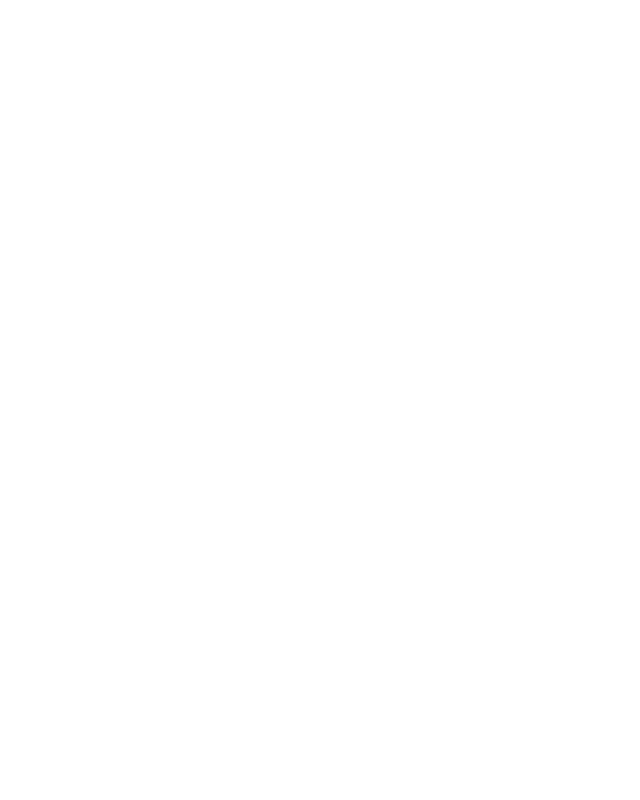
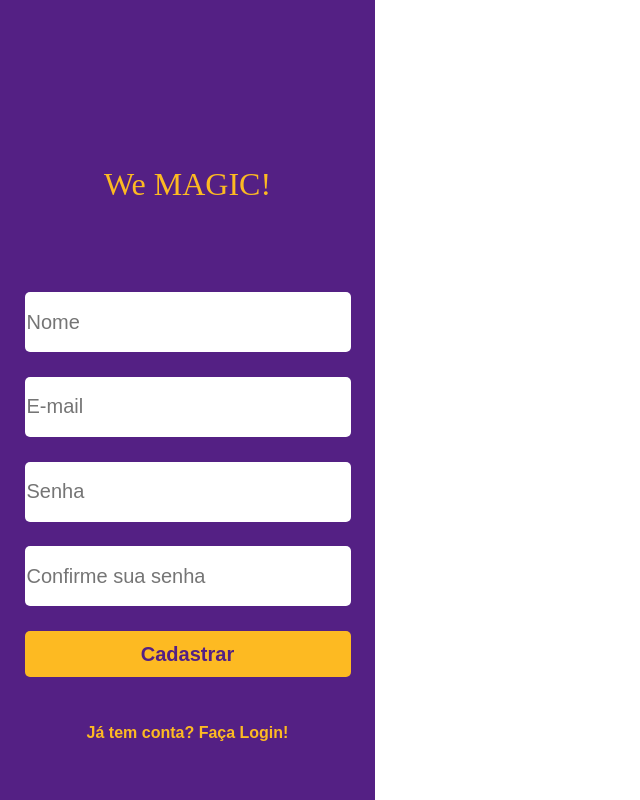
Before and after one commit to NikolasRR/project14-MAGICSPORTS-front, a React (Create React App) app: page /sign-up in a window 1280 px wide. Before the commit this address had no page. Shown: the whole page, without its empty margins (0-640 px from the left). Built offline with nearby package versions, Linux system fonts and the light colour scheme.

Commit message:
nova rota signup, tratando erro no npm start

```diff
--- a/src/components/App.js
+++ b/src/components/App.js
@@ -8,6 +8,7 @@
 
 import "./../assets/css/reset.css";
 import "./../assets/css/style.css";
+import SignUpScreen from "./SignUpScreen";
 
 function App() {
     const [token, setToken] = useState(null);
@@ -41,6 +42,7 @@
                 <Routes>
                     <Route path="/" element={<Home />} />
                     <Route path="/sign-in" element={<SignInScreen />} />
+                    <Route path="/sign-up" element={<SignUpScreen />} />
                 </Routes>
             </BrowserRouter>
         </TokenContext.Provider>
--- /dev/null
+++ b/src/components/SignUpScreen.js
@@ -0,0 +1,126 @@
+import styled from "styled-components";
+import { Link, useNavigate } from "react-router-dom";
+import { useState } from "react";
+import axios from "axios";
+
+function SignUpScreen() {
+    const navigate = useNavigate();
+    const [name, setName] = useState("");
+    const [email, setEmail] = useState("");
+    const [password, setPassword] = useState("");
+    const [confirmPass,setConfirmPass] = useState("");
+    const SignIn = async function (ev) {
+        ev.preventDefault();
+        if(confirmPass!== password) {
+            setPassword("");
+            setConfirmPass("");
+            alert("As senhas não conincidem!")
+            return
+        }
+        try {
+            await axios.post("https://magic-sports.herokuapp.com/sign-up",
+        {   name,
+            email,
+            password
+        })
+        .then(res => {
+            navigate("/sign-in");
+        })
+        } catch (error) {
+            console.log(error);
+            alert("Falha ao tentar realizar cadastro! Tente novamente em instantes.");
+        }
+
+    }
+  return (
+    <Container>
+      <H1>We MAGIC!</H1>
+      <Form onSubmit={SignIn}>
+      <Input
+          placeholder="Nome"
+          value={email}
+          type="name"
+          onChange={(ev) => setName(ev.target.value)}
+        ></Input>
+        <Input
+          placeholder="E-mail"
+          value={email}
+          type="email"
+          onChange={(ev) => setEmail(ev.target.value)}
+        ></Input>
+        <Input
+          placeholder="Senha"
+          value={password}
+          type="password"
+          onChange={(ev) => setPassword(ev.target.value)}
+        ></Input>
+        <Input
+          placeholder="Confirme sua senha"
+          value={confirmPass}
+          type="password"
+          onChange={(ev) => setConfirmPass(ev.target.value)}
+        ></Input>
+        <Button type="submit">Cadastrar</Button>
+      </Form>
+      <StyledLink to="/sign-up">Já tem conta? Faça Login!</StyledLink>
+    </Container>
+  );
+}
+export default SignUpScreen;
+
+const Container = styled.div`
+  background-color: #542084;
+  display: flex;
+  flex-wrap: wrap;
+  justify-content: center;
+  width: 375px;
+  height: 100vh;
+`;
+
+const H1 = styled.h1`
+  margin: 159px 0 24px 0;
+  height: 50px;
+  font-size: 32px;
+  line-height: 50px;
+  color: #fdba22;
+  font-family: "Saira Stencil One", cursive;
+`;
+
+const Form = styled.form`
+  display: flex;
+  flex-wrap: wrap;
+  justify-content: center;
+  width: 326px;
+`;
+
+const Input = styled.input`
+  width: 326px;
+  height: 58px;
+  border-radius: 5px;
+  margin-bottom: 13px;
+  border: none;
+  font-family: "Raleway", sans-serif;
+  font-size: 20px;
+  line-height: 23px;
+`;
+
+const Button = styled.button`
+  width: 326px;
+  height: 46px;
+  border-radius: 5px;
+  background-color: #fdba22;
+  border: none;
+  margin-bottom: 36px;
+  font-family: "Raleway", sans-serif;
+  font-size: 20px;
+  line-height: 23px;
+  color: #542084;
+  font-weight: 700;
+`;
+
+const StyledLink = styled(Link)`
+  color: #fdba22;
+  font-family: "Raleway", sans-serif;
+  font-weight: 700;
+  text-decoration: none;
+`;
```
